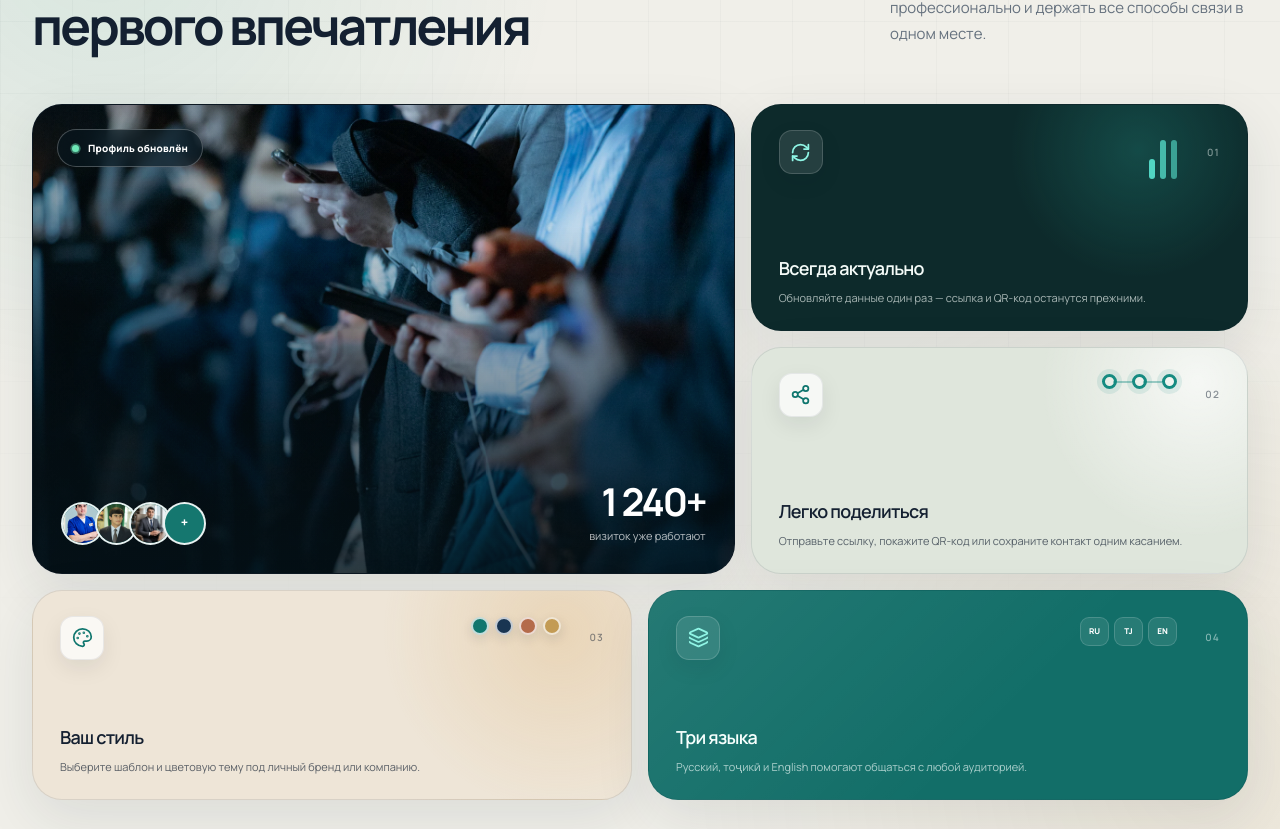
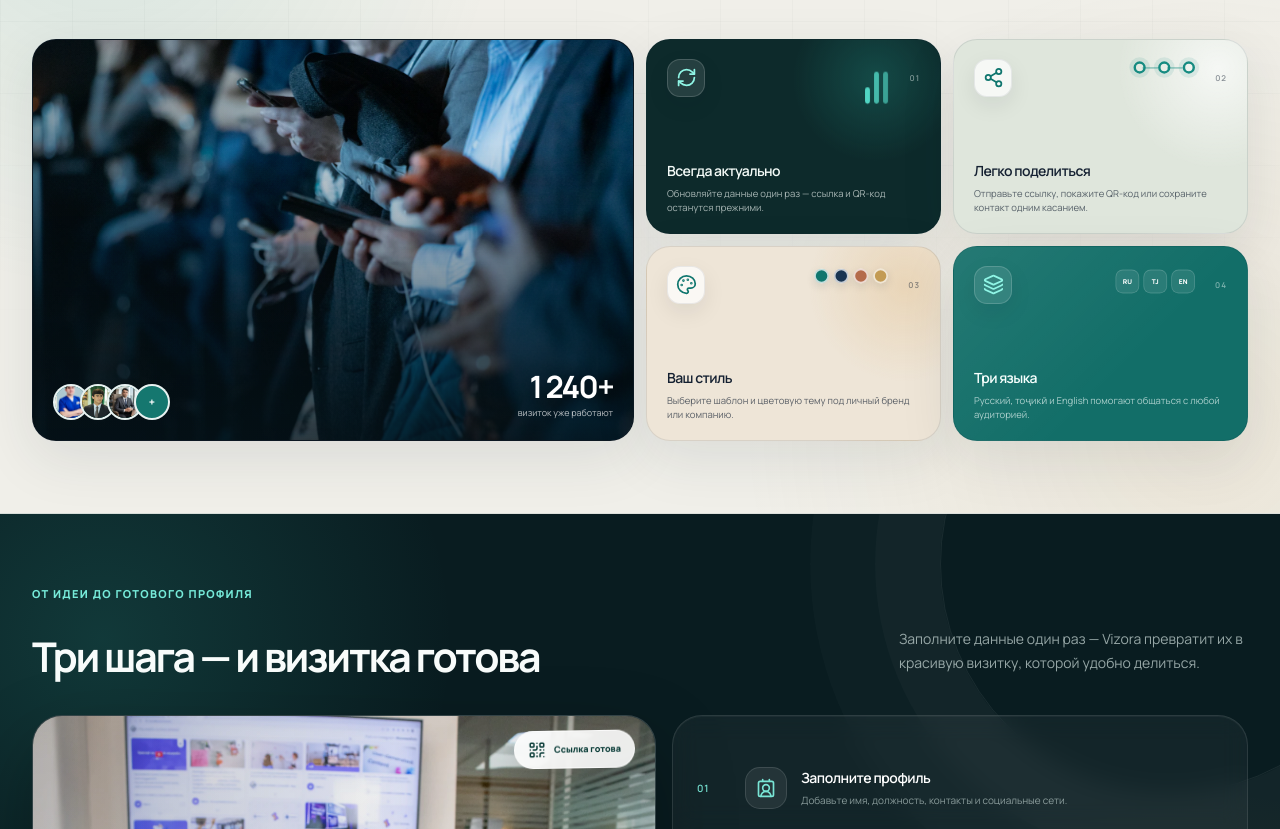
Before and after one commit to Raqibj021/card-tj2, a React (Vite) app: page / in a window 1280 px wide. Shown: the part 1971-2800 px from the top of the page. Built offline with nearby package versions, Linux system fonts and the light colour scheme; no server answers; a web font is replaced by a local one.

Commit message:
Compact homepage visual sections

```diff
--- a/src/pages/HomePage.tsx
+++ b/src/pages/HomePage.tsx
@@ -66,7 +66,7 @@ export default function HomePage() {
     ru: {
       cardExample: "Пример электронной визитки", qrReady: "QR готов", saved: "Контакт сохранён", perYear: "сомони / год", pricing: "Тарифы", faq: "Вопросы и ответы",
       mobileLabel: "Возможности Vizora", mobileTitle: "Всё нужное — в одном месте", mobileText: "Выберите нужный раздел без долгой прокрутки страницы.",
-      impactLabel: "Возможности в действии", impactStat: "визиток уже работают", profileLive: "Профиль обновлён",
+      impactLabel: "Возможности в действии", impactStat: "визиток уже работают",
       journeyLabel: "От идеи до готового профиля", journeyText: "Заполните данные один раз — Vizora превратит их в красивую визитку, которой удобно делиться.",
       liveCard: "Живая визитка", linkReady: "Ссылка готова",
       readyCard: "Готовая цифровая визитка", directory: "Каталог специалистов", directoryText: "Найдите проверенного исполнителя",
@@ -80,7 +80,7 @@ export default function HomePage() {
     tj: {
       cardExample: "Намунаи варақаи рақамӣ", qrReady: "QR омода аст", saved: "Тамос нигоҳ дошта шуд", perYear: "сомонӣ / сол", pricing: "Тарофаҳо", faq: "Саволу ҷавоб",
       mobileLabel: "Имкониятҳои Vizora", mobileTitle: "Ҳама чизи зарурӣ — дар як ҷой", mobileText: "Бахши лозимиро бе паймоиши тӯлонӣ интихоб кунед.",
-      impactLabel: "Имкониятҳо дар амал", impactStat: "варақа аллакай фаъоланд", profileLive: "Профил нав шуд",
+      impactLabel: "Имкониятҳо дар амал", impactStat: "варақа аллакай фаъоланд",
       journeyLabel: "Аз ғоя то профили омода", journeyText: "Маълумотро як бор пур кунед — Vizora онро ба варақаи зебо ва омода барои мубодила табдил медиҳад.",
       liveCard: "Варақаи зинда", linkReady: "Пайванд омода аст",
       readyCard: "Варақаи рақамии омода", directory: "Феҳристи мутахассисон", directoryText: "Иҷрокунандаи тасдиқшударо ёбед",
@@ -94,7 +94,7 @@ export default function HomePage() {
     en: {
       cardExample: "Digital business card example", qrReady: "QR ready", saved: "Contact saved", perYear: "somoni / year", pricing: "Pricing", faq: "FAQ",
       mobileLabel: "Vizora features", mobileTitle: "Everything you need in one place", mobileText: "Choose the section you need without a long scroll.",
-      impactLabel: "Features in action", impactStat: "cards already live", profileLive: "Profile updated",
+      impactLabel: "Features in action", impactStat: "cards already live",
       journeyLabel: "From idea to a ready profile", journeyText: "Enter your details once — Vizora turns them into a beautiful card that is easy to share.",
       liveCard: "Live business card", linkReady: "Link is ready",
       readyCard: "Ready digital business card", directory: "Specialist directory", directoryText: "Find a verified professional",
@@ -236,10 +236,6 @@ export default function HomePage() {
                   decoding="async"
                 />
                 <div className="impact-photo-shade" />
-                <div className="impact-live-badge">
-                  <span aria-hidden="true" />
-                  {homeCopy.profileLive}
-                </div>
                 <div className="impact-photo-content">
                   <div className="impact-avatars" aria-hidden="true">
                     {[demoCards[3], demoCards[2], demoCards[5]].map((card) => (
```
Also changed, not shown: src/index.css.
